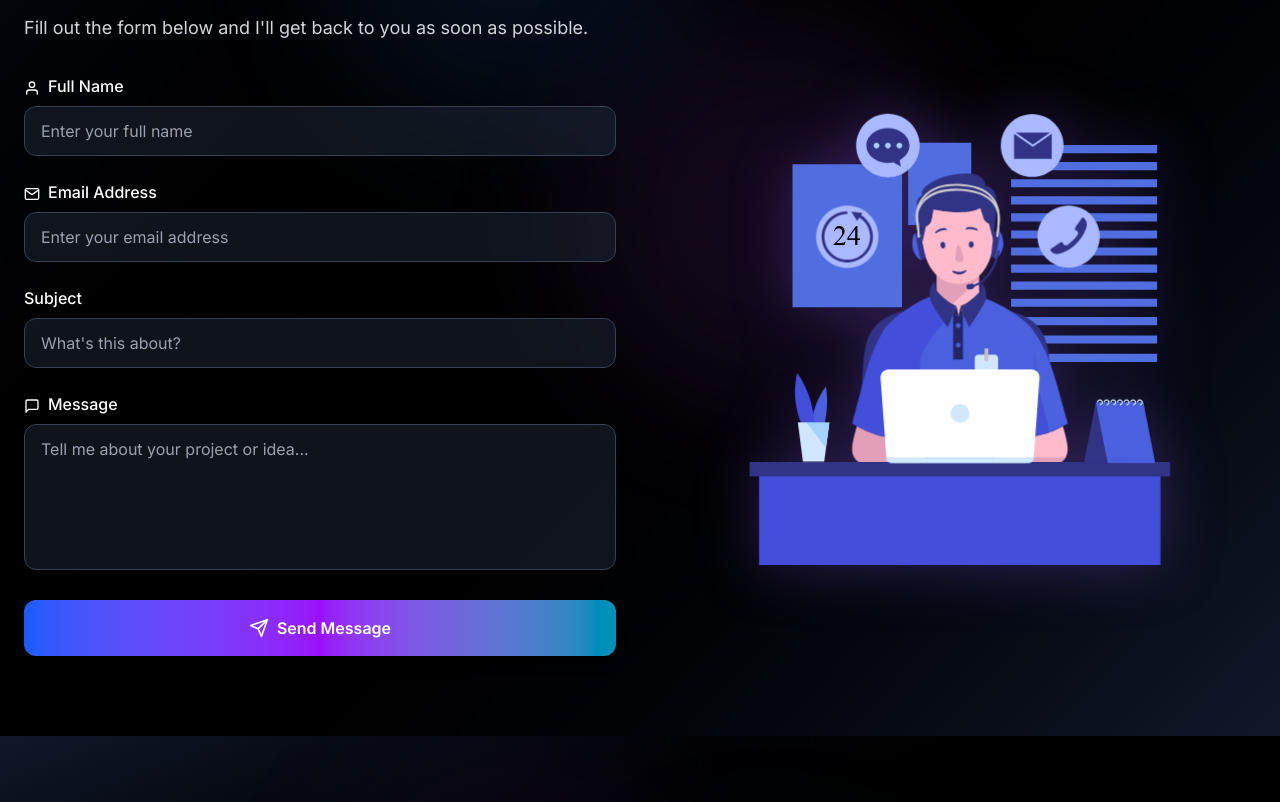
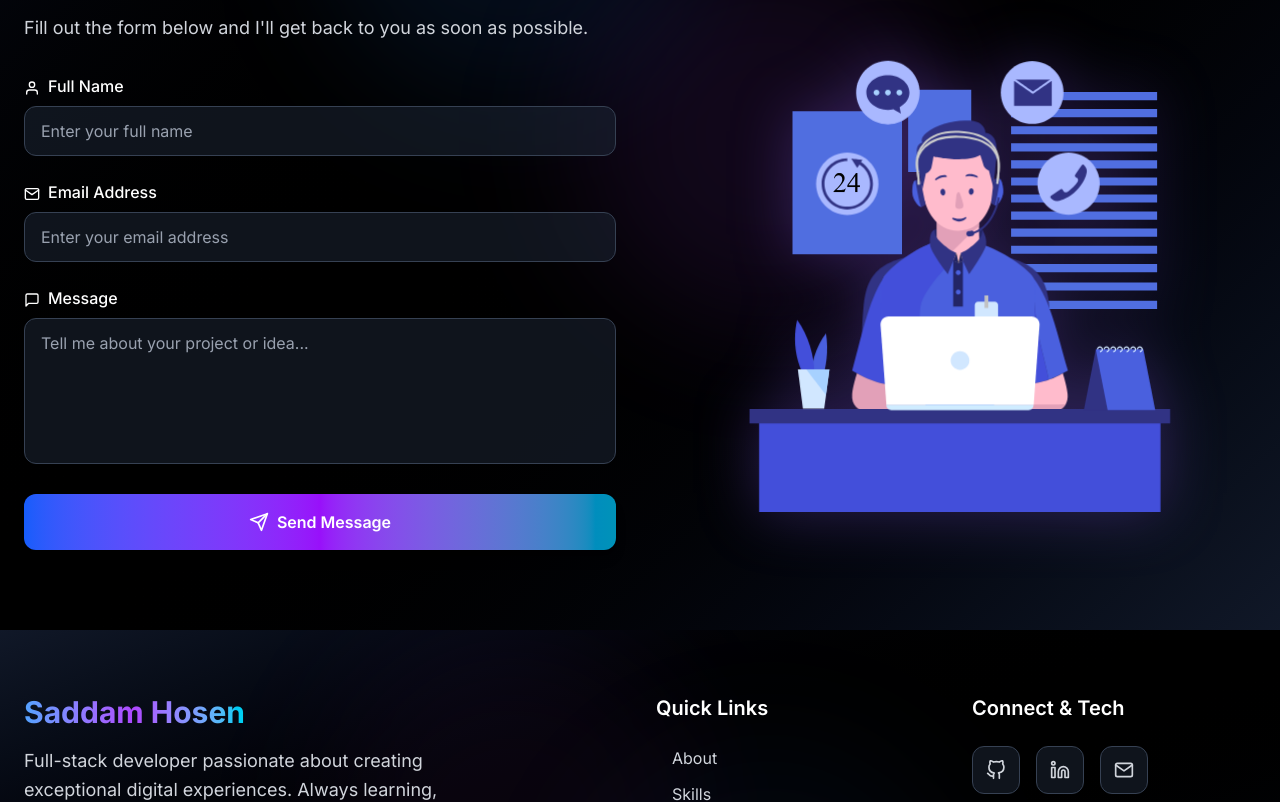
Before and after one commit to SaddamHosen42/protfolio, a React (Vite) app: page / in a window 1280 px wide. Shown: the part 3962-4764 px from the top of the page. Built offline with nearby package versions, Linux system fonts and the light colour scheme.

Commit message:
Implement EmailJS

```diff
--- a/index.html
+++ b/index.html
@@ -1,5 +1,6 @@
 <!doctype html>
 <html lang="en">
+
 <head>
   <meta charset="UTF-8" />
   <link rel="icon" type="image/svg+xml" href="/vite.svg" />
@@ -8,10 +9,22 @@
   <!-- Google Fonts -->
   <link rel="preconnect" href="https://fonts.googleapis.com">
   <link rel="preconnect" href="https://fonts.gstatic.com" crossorigin>
-    <link href="https://fonts.googleapis.com/css2?family=Inter:wght@300;400;500;600;700;800;900&display=swap" rel="stylesheet">
+  <link href="https://fonts.googleapis.com/css2?family=Inter:wght@300;400;500;600;700;800;900&display=swap"
+    rel="stylesheet">
 </head>
+
 <body>
   <div id="root"></div>
+  <script type="text/javascript" src="https://cdn.jsdelivr.net/npm/@emailjs/browser@4/dist/email.min.js">
+  </script>
+  <script type="text/javascript">
+    (function () {
+      emailjs.init({
+        publicKey: "YOUR_PUBLIC_KEY",
+      });
+    })();
+  </script>
   <script type="module" src="/src/main.jsx"></script>
 </body>
+
 </html>
--- a/package.json
+++ b/package.json
@@ -10,12 +10,14 @@
     "preview": "vite preview"
   },
   "dependencies": {
+    "@emailjs/browser": "^4.4.1",
     "@tailwindcss/vite": "^4.1.11",
     "framer-motion": "^12.23.6",
     "lottie-react": "^2.4.1",
     "react": "^19.1.0",
     "react-dom": "^19.1.0",
     "react-icons": "^5.5.0",
+    "react-toastify": "^11.0.5",
     "tailwindcss": "^4.1.11"
   },
   "devDependencies": {
--- a/src/App.jsx
+++ b/src/App.jsx
@@ -5,6 +5,8 @@ import About from "./Components/About/About";
 import Skills from "./Components/Skills/Skills";
 import Footer from "./Components/Footer/Footer";
 import Contact from "./Components/Contact/Contact";
+import { ToastContainer } from 'react-toastify';
+import 'react-toastify/dist/ReactToastify.css';
 
 function App() {
   return (
@@ -14,6 +16,25 @@ function App() {
       <Skills />
       <Contact />
       <Footer />
+
+      {/* Toast Container for notifications */}
+      <ToastContainer
+        position="top-right"
+        autoClose={5000}
+        hideProgressBar={false}
+        newestOnTop={false}
+        closeOnClick
+        rtl={false}
+        pauseOnFocusLoss
+        draggable
+        pauseOnHover
+        theme="dark"
+        toastStyle={{
+          backgroundColor: '#1f2937',
+          color: '#f3f4f6',
+          border: '1px solid #374151'
+        }}
+      />
     </div>
   );
 }
--- a/src/Components/Contact/Contact.jsx
+++ b/src/Components/Contact/Contact.jsx
@@ -1,8 +1,10 @@
-import React, { useState } from 'react';
+import React, { useRef, useState } from 'react';
 import { motion } from 'framer-motion'; //eslint-disable-line
 import Lottie from "lottie-react";
 import ContactAnimation from "../../Lottie-animation-file/Contact-Lottie-Animation.json";
 import { FiMail, FiPhone, FiMapPin, FiSend, FiUser, FiMessageSquare } from 'react-icons/fi';
+import emailjs from '@emailjs/browser';
+import { toast } from 'react-toastify';
 
 const Contact = () => {
   const [formData, setFormData] = useState({
@@ -12,6 +14,7 @@ const Contact = () => {
     message: ''
   });
 
+  const form=useRef();
   const [isSubmitting, setIsSubmitting] = useState(false);
 
   const handleInputChange = (e) => {
@@ -26,13 +29,48 @@ const Contact = () => {
     e.preventDefault();
     setIsSubmitting(true);
 
-    // Simulate form submission
-    setTimeout(() => {
-      alert('Message sent successfully! I\'ll get back to you soon.');
-      setFormData({ name: '', email: '', subject: '', message: '' });
-      setIsSubmitting(false);
-    }, 1000);
+    emailjs
+      .sendForm(
+        import.meta.env.VITE_EMAILJS_SERVICE_ID,
+        import.meta.env.VITE_EMAILJS_TEMPLATE_ID,
+        form.current,
+        {
+          publicKey: import.meta.env.VITE_EMAILJS_PUBLIC_KEY,
+        }
+      )
+      .then(
+        () => {
+          console.log('SUCCESS!');
+          toast.success('Message sent successfully! I\'ll get back to you soon.', {
+            position: "top-right",
+            autoClose: 5000,
+            hideProgressBar: false,
+            closeOnClick: true,
+            pauseOnHover: true,
+            draggable: true,
+            progress: undefined,
+            theme: "dark",
+          });
+          setFormData({ name: '', email: '', subject: '', message: '' });
+          setIsSubmitting(false);
+        },
+        (error) => {
+          console.log('FAILED...', error.text);
+          toast.error('Failed to send message. Please try again.', {
+            position: "top-right",
+            autoClose: 5000,
+            hideProgressBar: false,
+            closeOnClick: true,
+            pauseOnHover: true,
+            draggable: true,
+            progress: undefined,
+            theme: "dark",
+          });
+          setIsSubmitting(false);
+        },
+      );
   };
+
 
   const containerVariants = {
     hidden: { opacity: 0 },
@@ -140,7 +178,7 @@ const Contact = () => {
                 </p>
               </div>
 
-              <form onSubmit={handleSubmit} className="space-y-6">
+              <form ref={form} onSubmit={handleSubmit}  className="space-y-6">
                 {/* Name Field */}
                 <motion.div
                   initial={{ opacity: 0, x: -20 }}
@@ -180,26 +218,6 @@ const Contact = () => {
                     required
                     className="w-full px-4 py-3 bg-gray-800/50 border border-gray-700 rounded-xl text-white placeholder-gray-400 focus:border-purple-500 focus:outline-none focus:ring-2 focus:ring-purple-500/20 transition-all duration-300"
                     placeholder="Enter your email address"
-                  />
-                </motion.div>
-
-                {/* Subject Field */}
-                <motion.div
-                  initial={{ opacity: 0, x: -20 }}
-                  whileInView={{ opacity: 1, x: 0 }}
-                  transition={{ duration: 0.6, delay: 0.3 }}
-                >
-                  <label className="block text-white font-medium mb-2">
-                    Subject
-                  </label>
-                  <input
-                    type="text"
-                    name="subject"
-                    value={formData.subject}
-                    onChange={handleInputChange}
-                    required
-                    className="w-full px-4 py-3 bg-gray-800/50 border border-gray-700 rounded-xl text-white placeholder-gray-400 focus:border-purple-500 focus:outline-none focus:ring-2 focus:ring-purple-500/20 transition-all duration-300"
-                    placeholder="What's this about?"
                   />
                 </motion.div>
 
```
Also changed, not shown: 1 other file (tests, documents, lock files or other folders). Lines whose indentation alone changed are shown as unchanged.
